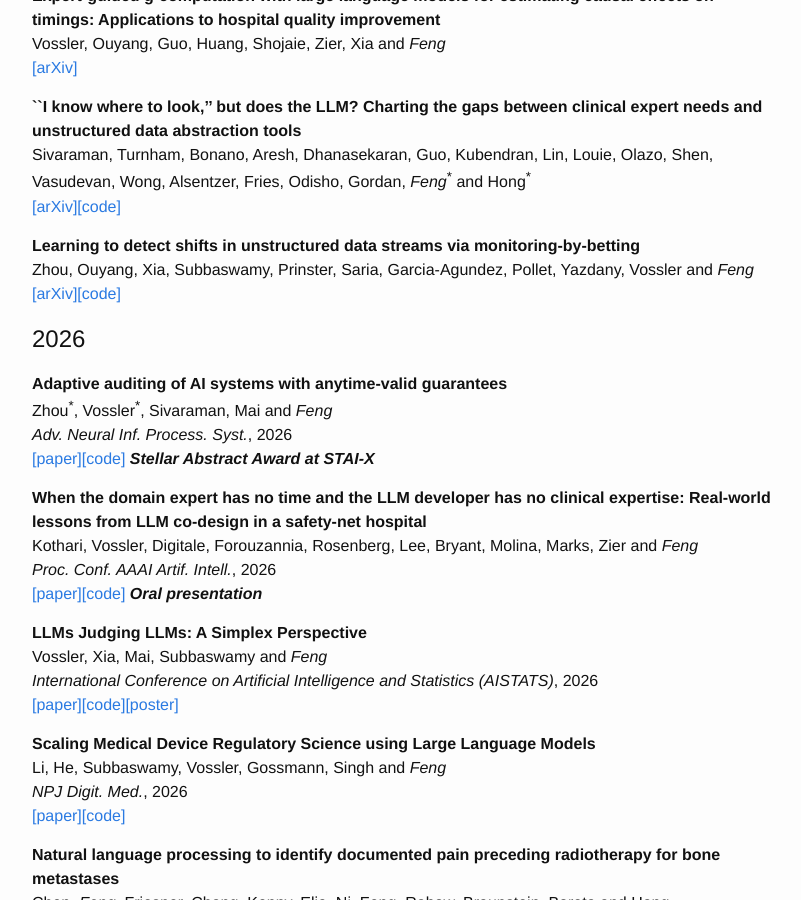
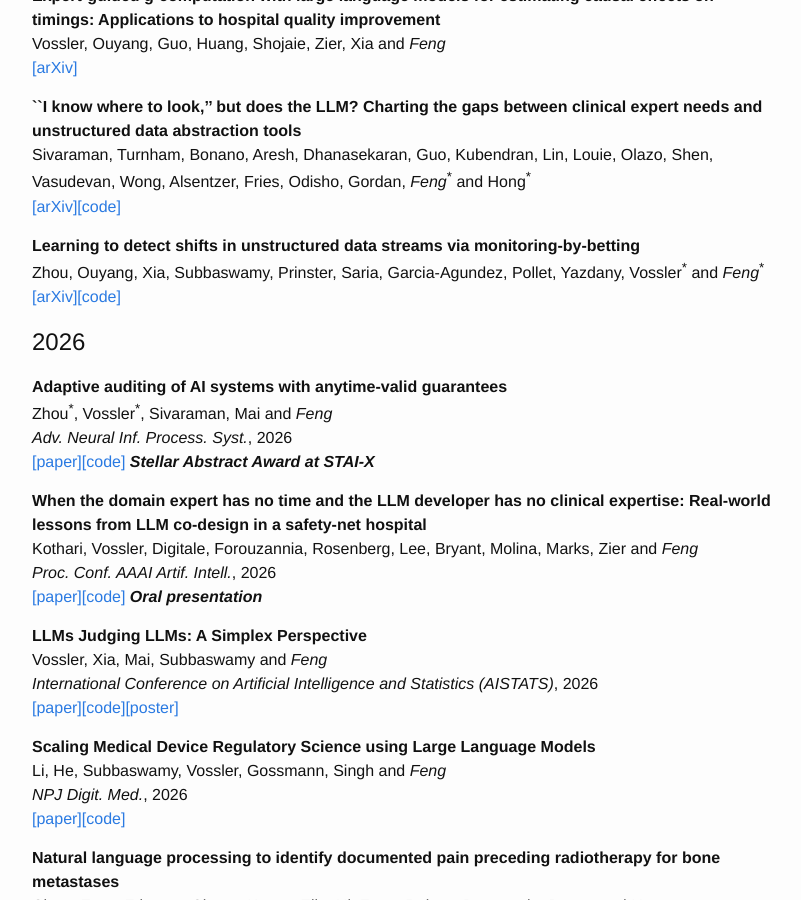
Before and after one commit to jjfeng/jjfeng.github.io, a Jekyll site: the page built from publications.md, in a window 1280 px wide and 900 px high, scrolled down 447 px. Shown: the whole window, without its empty margins (238-1039 px from the left). Built offline with Jekyll 4.4.1, drawn with Linux system fonts in a browser that asks for light colours.

```diff
--- a/publications.md
+++ b/publications.md
@@ -26,7 +26,7 @@ Sivaraman, Turnham, Bonano, Aresh, Dhanasekaran, Guo, Kubendran, Lin, Louie, Ola
 [\[arXiv\]](https://arxiv.org/abs/2609.19318)[\[code\]](https://github.com/weill-cancer-hub-west-impact-ai/libretto)
 
 **Learning to detect shifts in unstructured data streams via monitoring-by-betting**<br />
-Zhou, Ouyang, Xia, Subbaswamy, Prinster, Saria, Garcia-Agundez, Pollet, Yazdany, Vossler and *Feng*<br />
+Zhou, Ouyang, Xia, Subbaswamy, Prinster, Saria, Garcia-Agundez, Pollet, Yazdany, Vossler<sup>\*</sup> and *Feng*<sup>\*</sup><br />
 [\[arXiv\]](https://arxiv.org/abs/2610.17399)[\[code\]](https://github.com/jjfenglab/monitoring-by-betting)
 
 ## 2026
--- a/publications_preprint.bib
+++ b/publications_preprint.bib
@@ -93,5 +93,6 @@
   year          =  2026,
   archivePrefix = "arXiv",
   primaryClass  = "cs.LG",
-  url = "https://arxiv.org/abs/2610.17399"
+  url = "https://arxiv.org/abs/2610.17399",
+  colast=2
 }
```
